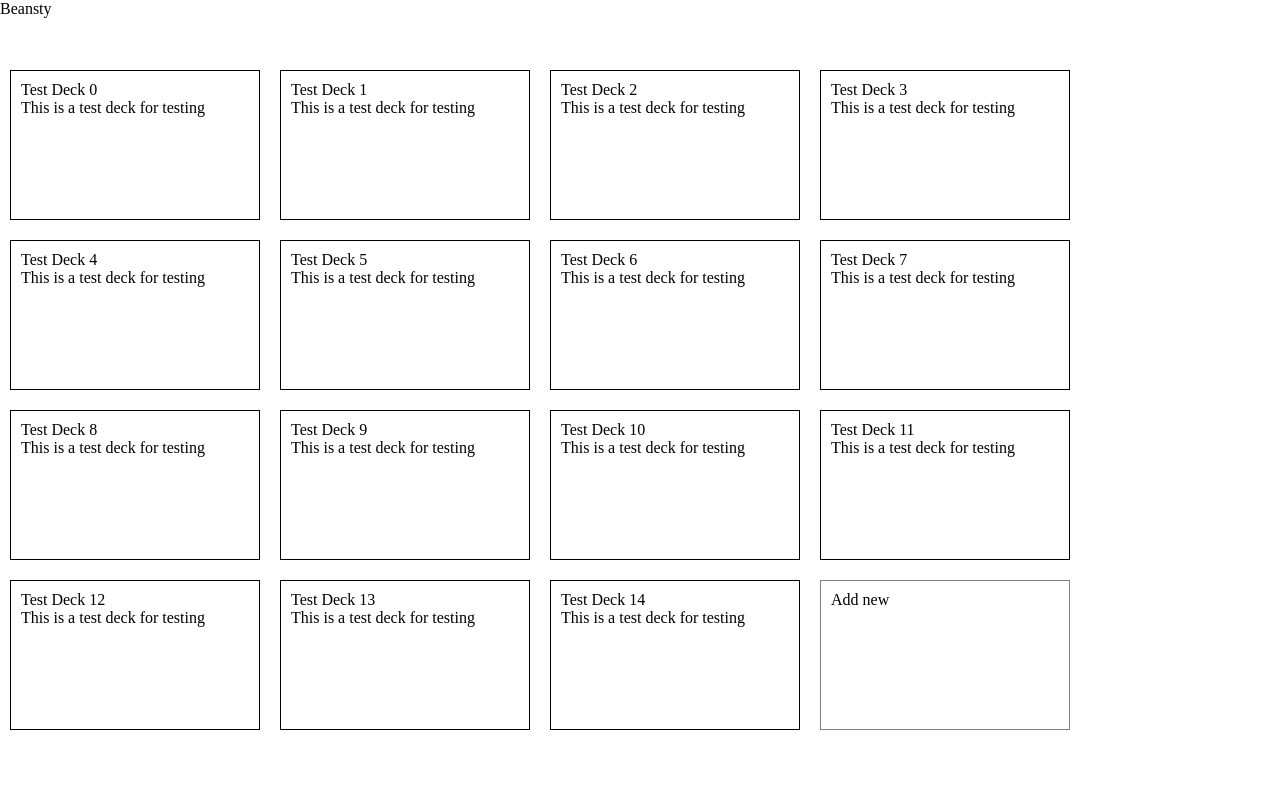
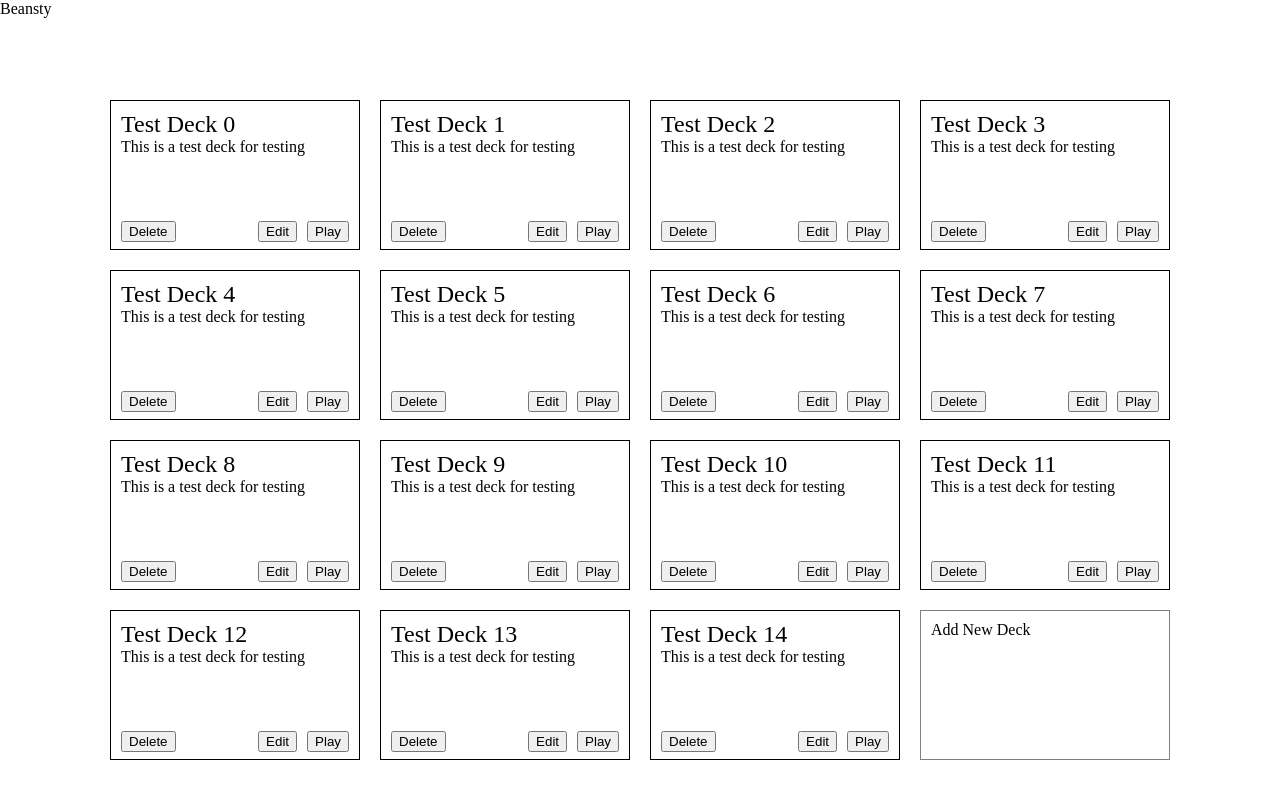
Before and after one commit to erocrizs/Beansty, a React (Create React App) app in the folder beansty/: page / in a window 1280 px wide. Shown: the top 790 px of the page. Built offline with nearby package versions, Linux system fonts and the light colour scheme.

Commit message:
Implement basic deck styles and delete feature

```diff
--- a/beansty/src/components/AppBody/ListDeck/DeckBox/DeckBox.css
+++ b/beansty/src/components/AppBody/ListDeck/DeckBox/DeckBox.css
@@ -0,0 +1,33 @@
+.deck-box {
+  display: grid;
+  grid-template: 1fr 1em / 1fr;
+  grid-gap: 10px;
+}
+
+.deck-box-detail {
+  grid-area: 1 / 1 / span 1 / span 1;
+}
+
+.deck-box-actions {
+  grid-area: 2 / 1 / span 1 / span 1;
+}
+
+.deck-box-name {
+  font-size: 1.5em;
+  overflow-wrap: break-word;
+}
+
+.deck-box-description {
+  overflow-wrap: break-word;
+}
+
+.deck-box-actions {
+  display: flex;
+  flex-flow: row nowrap;
+  justify-content: space-between;
+  align-items: center;
+}
+
+.deck-box-play {
+  margin-left: 10px;
+}
--- a/beansty/src/components/AppBody/ListDeck/DeckBox/index.js
+++ b/beansty/src/components/AppBody/ListDeck/DeckBox/index.js
@@ -4,11 +4,75 @@ import './DeckBox.css';
 class DeckBox extends Component {
   render () {
     return (
-      <div>
-        <div>{this.props.deck.name}</div>
-        <div>{this.props.deck.description}</div>
+      <div className="deck-box">
+        <div className="deck-box-detail">
+          <div className="deck-box-name">{this.props.deck.name}</div>
+          <div className="deck-box-description">{this.shortenedDescription()}</div>
+        </div>
+        <div className="deck-box-actions">
+          <button className="deck-box-delete"
+            onClick={this.delete.bind(this)}>
+            Delete
+          </button>
+          <div>
+            <button className="deck-box-edit"
+              onClick={this.edit.bind(this)}>
+              Edit
+            </button>
+            <button className="deck-box-play"
+              onClick={this.play.bind(this)}>
+              Play
+            </button>
+          </div>
+        </div>
       </div>
     )
+  }
+
+  shortenedDescription () {
+    const perWord = this.props.deck.description.split(' ');
+
+    let short = '';
+    const remainingLength = () => (61 - short.length);
+    while (
+      perWord.length > 0
+      && perWord[0].length + 1 < remainingLength()
+    ) {
+      if (short.length > 0) {
+        short += ' ';
+      }
+
+      short += perWord.splice(0, 1);
+    }
+
+    if (perWord.length > 0) {
+      const wordCutOff = 3;
+
+      // next word > remainingLength > wordCutoff
+      if (remainingLength() > wordCutOff + 1) {
+        if (short.length > 0) {
+          short += ' ';
+        }
+
+        short += perWord[0].substring(0, remainingLength());
+      }
+
+      short += '...';
+    }
+
+    return short;
+  }
+
+  delete () {
+    this.props.onDelete();
+  }
+
+  edit () {
+    this.props.onEdit();
+  }
+
+  play () {
+    this.props.onPlay();
   }
 }
 
--- a/beansty/src/components/AppBody/ListDeck/ListDeck.css
+++ b/beansty/src/components/AppBody/ListDeck/ListDeck.css
@@ -14,9 +14,10 @@
   padding: 10px;
   border: 1px solid black;
 
+  min-height: 100px;
   margin-bottom: 20px;
   width: 100%;
-  min-height: 100px;
+  max-width: 100%;
 }
 
 #list-deck .deck-container.add-new-deck {
@@ -48,16 +49,19 @@
     display: flex;
 
     flex-flow: row wrap;
-    justify-content: flex-start;
-    align-items: flex-start;
-    align-content: flex-start;
+    justify-content: center;
+    align-items: center;
+    align-content: center;
   }
 
   #list-deck .deck-container {
     border: 1px solid black;
     margin: 10px;
-    height: 150px;
+
+    min-height: 150px;
     flex: 0 0 250px;
+    max-width: 250px;
+    display: grid;
   }
 
   #list-deck .deck-container.add-new-deck {
--- a/beansty/src/components/AppBody/ListDeck/index.js
+++ b/beansty/src/components/AppBody/ListDeck/index.js
@@ -6,10 +6,10 @@ class ListDeck extends Component {
   render () {
     return (
       <div id="list-deck" className="full-height">
-        {this.props.decks.map(this.renderDeck)}
+        {this.props.decks.map(this.renderDeck.bind(this))}
         <div className="deck-container add-new-deck"
           onClick={e => this.triggerCreateNew(e)}>
-          Add new
+          Add New Deck
         </div>
         <div id="new-deck-absolute"
           onClick={e => this.triggerCreateNew(e)}/>
@@ -20,7 +20,11 @@ class ListDeck extends Component {
   renderDeck (deck) {
     return (
       <div key={deck.id} className="deck-container">
-        <DeckBox deck={deck}/>
+        <DeckBox
+          deck={deck}
+          onDelete={() => this.props.onDelete(deck.id)}
+          onEdit={() => this.props.onEdit(deck.id)}
+          onPlay={() => this.props.onPlay(deck.id)}/>
       </div>
     );
   }
--- a/beansty/src/components/AppBody/index.js
+++ b/beansty/src/components/AppBody/index.js
@@ -42,7 +42,8 @@ class AppBody extends Component {
         return (
           <ListDeck
             decks={this.state.decks}
-            onCreateNew={() => this.setScreen('new_deck')}/>
+            onCreateNew={() => this.setScreen('new_deck')}
+            onDelete={this.deleteDeck.bind(this)}/>
         );
     }
   }
@@ -71,6 +72,24 @@ class AppBody extends Component {
 
     return maxID + 1;
   }
+
+  deleteDeck (deckID) {
+    let toDelete = -1;
+    for (let i in this.state.decks) {
+      if (this.state.decks[i].id === deckID) {
+        toDelete = i;
+        break;
+      }
+    }
+
+    if (toDelete >= 0) {
+      this.state.decks.splice(toDelete, 1);
+      this.setState({
+        ...this.state,
+        decks: this.state.decks
+      });
+    }
+  }
 }
 
 export default AppBody;
```
